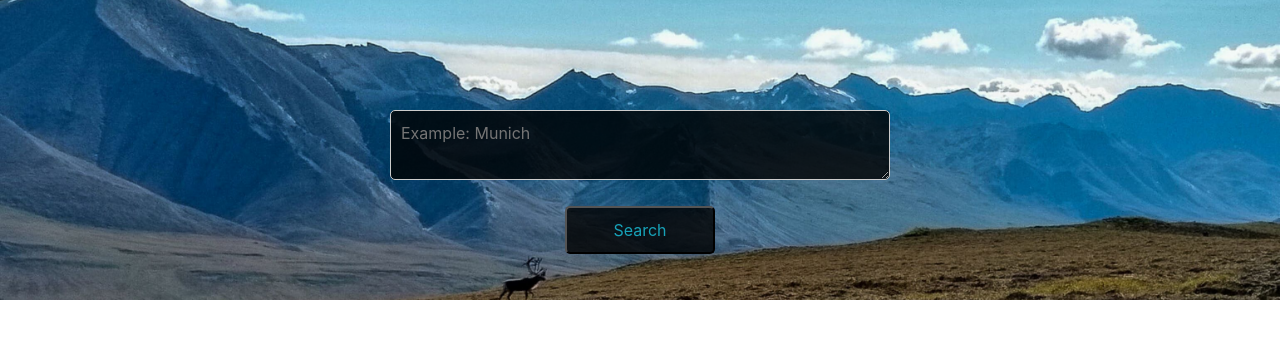
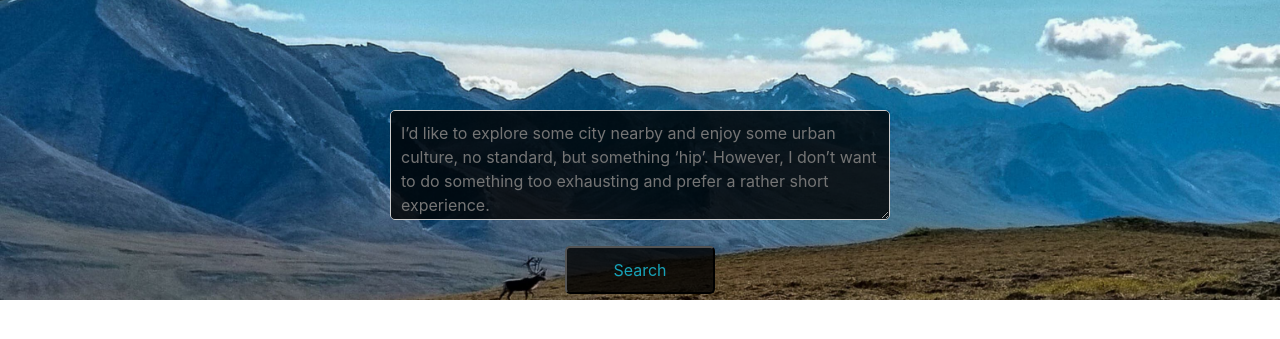
Before and after one commit to didi1215/frontend, a Django app: page /tourapp/ in a window 1280 px wide. Shown: the part 93-432 px from the top of the page. Run offline with Django 3.2, Linux system fonts and the light colour scheme; parts of the project's set-up code (start-up, migrations or seed data) failed here and were passed over; some libraries are stand-ins or nearby versions.

Commit message:
searchbox2

```diff
--- a/tourapp/static/tourapp/js/home.js
+++ b/tourapp/static/tourapp/js/home.js
@@ -5,25 +5,6 @@ $(document).ready(function() {
         // console.log('test1')
         getTours();
     });
-    // console.log('test2')
-    // var userLocation = '';
-
-    function getDetails(data) {
-        console.log(data)
-    //     $.ajax({
-    //         url: "http://127.0.0.1:8001/tourapp/tour/"+ id +"/details/",
-    //         type: "POST",
-    //         data: JSON.stringify(data),
-    //         contentType: "application/json",
-    //         success: function (tinyresponse) {
-    //             // var responseData = JSON.parse(response);
-    //             var tinyresponseData = tinyresponse;
-    //             // 获取用户查询和推荐旅行的列表
-    //             document.write(tinyresponseData);
-    //             console.log(tinyresponseData);
-    //             // var img = tinyresponseData[img_url]
-    //         }});
-    }
 
     function getTours() {
         // console.log('test3')
@@ -48,37 +29,19 @@ $(document).ready(function() {
             data: JSON.stringify(payload),
             contentType: "application/json",
             success: function (response) {
-                // 清空餐厅列表
                 $("#tours-list").empty();
-
                 var responseData = response;
-
-                // 获取用户查询和推荐旅行的列表
                 var userQuery = responseData.user_query;
                 var recommendedTours = responseData.recommended_tours;
-                // window.location.href = "/details"
-                // window.location.href = "/details/?response=" + encodeURIComponent(JSON.stringify(response));
+
                 tinydata = recommendedTours
-                // 在控制台打印结果，以便调试
-                // console.log(userQuery);
-                // console.log(recommendedTours);
-
-                // var resultElement = $("#result");
-                // resultElement.html("<p>User Query: " + userQuery + "</p>");
 
                 if (recommendedTours.length > 0) {
-                    // 循环添加餐厅卡片
                     for (var i = 0; i < recommendedTours.length; i++) {
                         var tour = recommendedTours[i];
-                        console.log(i)
-
                         var card = $("#newTour").clone();
-                        console.log(card)
-                        // var card_id = i;
                         card.attr("card_id", i);
-                        // card.removeAttr("id");
                         card.find(".tour-text").text(tour.tour_title);
-                        // card.find(".rating").text(restaurant.tour_duration);
                         card.find(".card-img-top").attr("src", tour.image_url);
                         $("#tours-list").append(card);
                         card.show();
@@ -91,19 +54,10 @@ $(document).ready(function() {
                             data: JSON.stringify(tinydata),
                             contentType: "application/json",
                             success: function (tinyresponse) {
-                                // var responseData = JSON.parse(response);
                                 var tinyresponseData = tinyresponse;
-                                // 获取用户查询和推荐旅行的列表
                                 document.write(tinyresponseData);
                                 console.log(tinyresponseData);
-                                // var img = tinyresponseData[img_url]
                             },
-
-                        // window.location.href = "/tourapp/resto/details/"
-                        // Redirect to the details page with the corresponding tour_id
-
-
-                        // window.location.href = "/tourapp/resto/" + tourId + "/details/" + '?userInput=' + userInput;
                         });
 
                     })
@@ -116,7 +70,6 @@ $(document).ready(function() {
         });
             })
         }
-        // 构建请求数据对象
 
     }
 });
--- a/tourapp/static/tourapp/style/home.css
+++ b/tourapp/static/tourapp/style/home.css
@@ -26,14 +26,14 @@
 
 }
 #user-input {
-    resize: vertical;
+    /*resize: vertical;*/
   overflow: auto;
    padding: 10px;
   border: 1px solid #ccc;
   border-radius: 5px;
   font-size: 16px;
   width: 500px;
-  min-height: 20px;
+  height: 110px;
   color: white;
   background-color: rgba(0, 0, 0, 0.8);
 }
--- a/tourapp/templates/tourapp/home.html
+++ b/tourapp/templates/tourapp/home.html
@@ -3,7 +3,8 @@
 
 <div id="category-banner" class="text-center" xmlns="http://www.w3.org/1999/html">
     <div class="select-wrapper">
-        <textarea id="user-input" placeholder="Example: Munich"></textarea>
+        <textarea id="user-input" placeholder="I’d like to explore some city nearby and enjoy some urban culture, no standard, but something ‘hip’. However, I don’t want to do something too exhausting and prefer a rather short experience.
+"></textarea>
 
     </div>
     <button type="submit" id="category-btn">Search</button>
```
Also changed, not shown: tourapp/static/tourapp/images/homepage.jpg.
